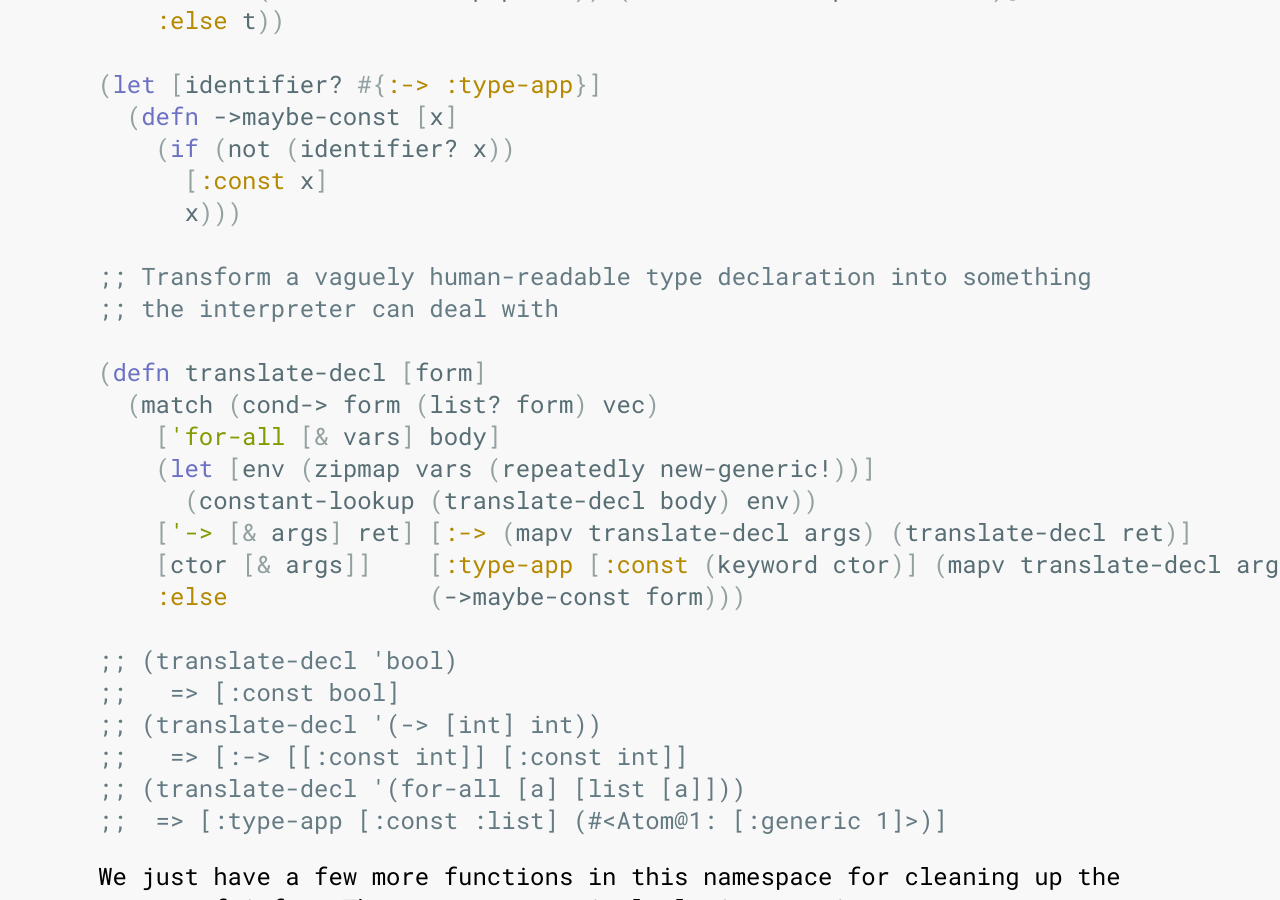
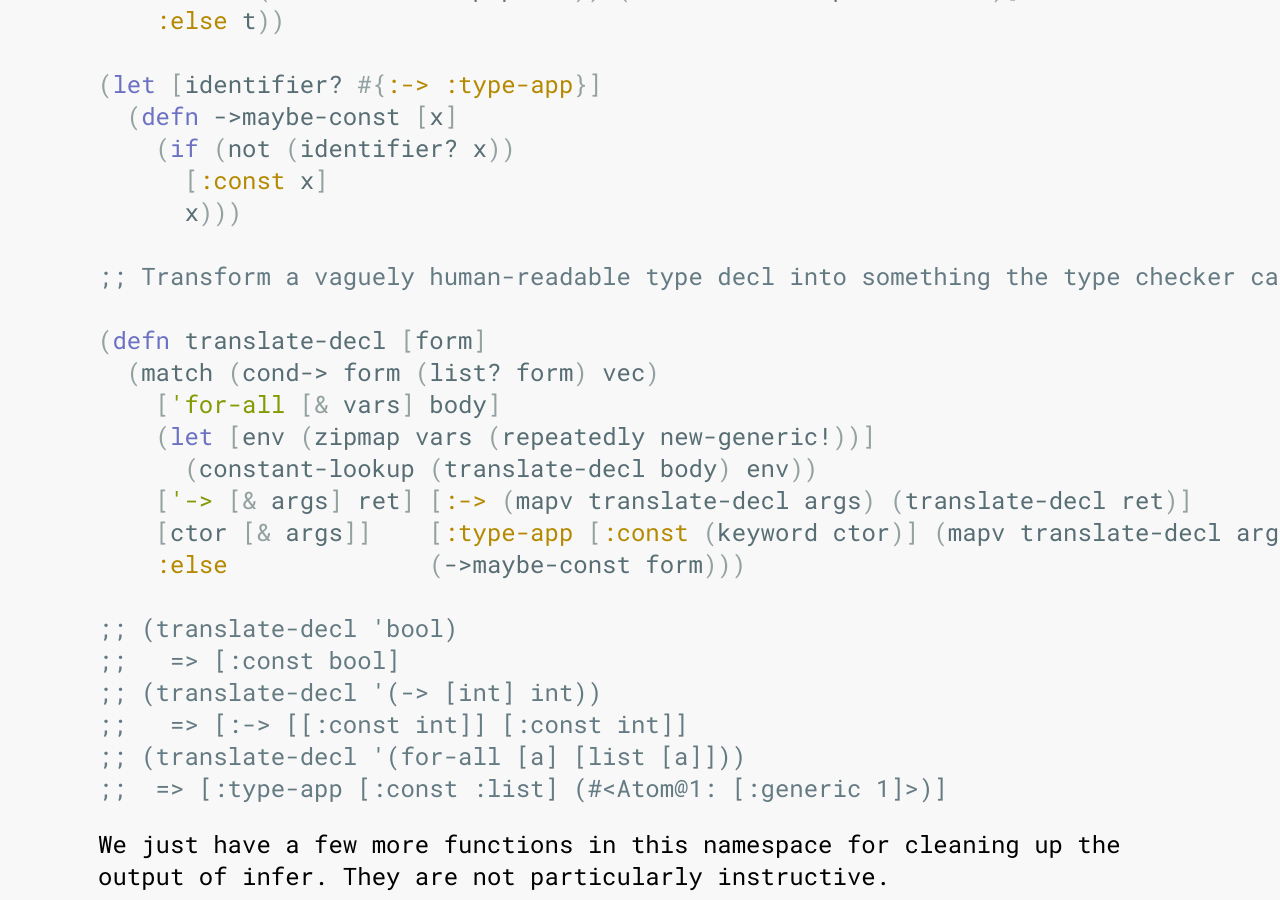
Before and after one commit to moea/types, a Jekyll site: the page built from index.markdown, in a window 1280 px wide and 900 px high, scrolled down 3112 px. Built offline with Jekyll 4.4.1, drawn with Linux system fonts in a browser that asks for light colours.

Commit message:
Small correction

```diff
--- a/index.markdown
+++ b/index.markdown
@@ -88,8 +88,7 @@ It's most helpful if we show the frontend of the inference engine first, which t
       [:const x]
       x)))
 
-;; Transform a vaguely human-readable type declaration into something
-;; the interpreter can deal with
+;; Transform a vaguely human-readable type decl into something the type checker can deal with
 
 (defn translate-decl [form]
   (match (cond-> form (list? form) vec)
```
